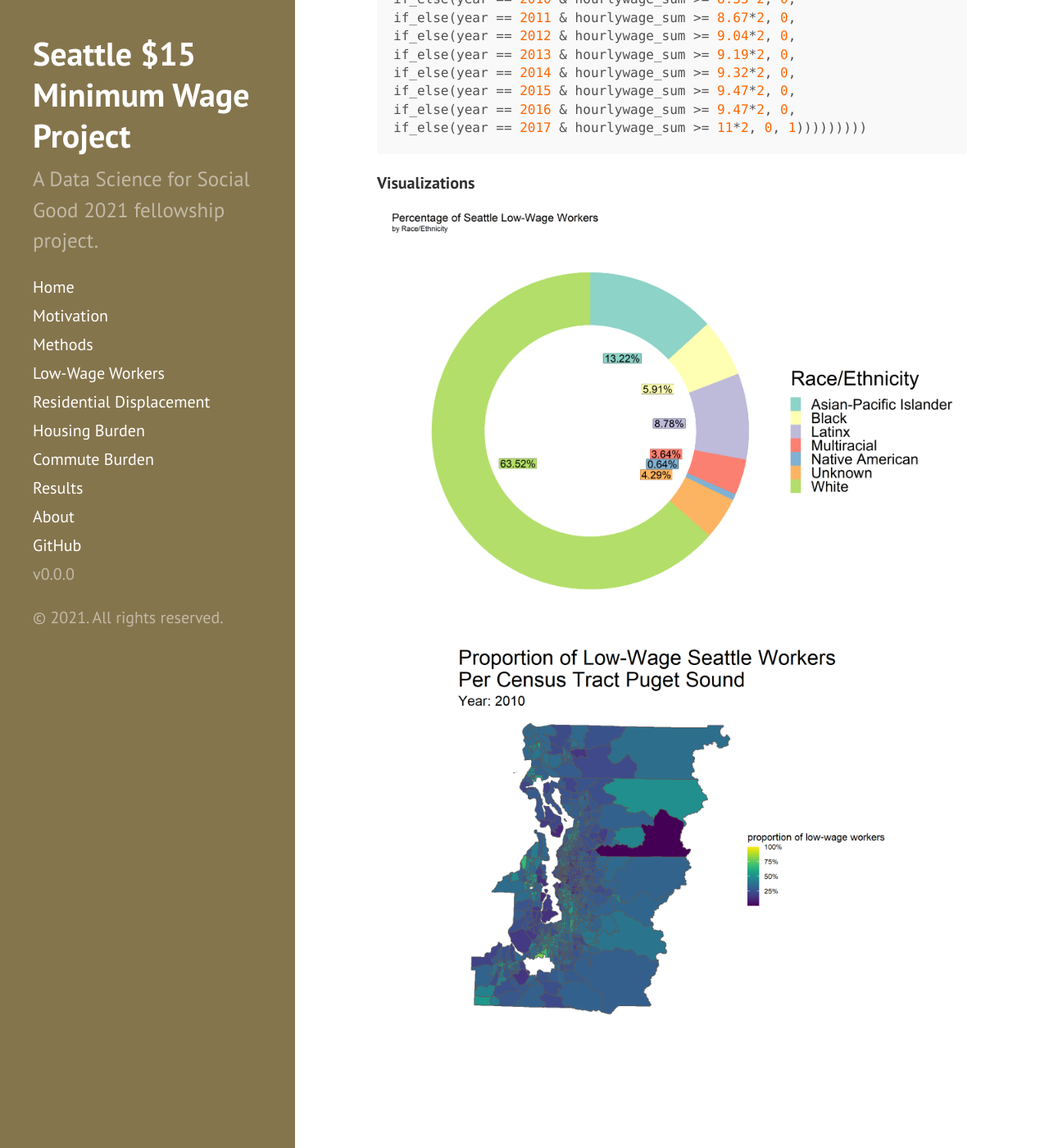
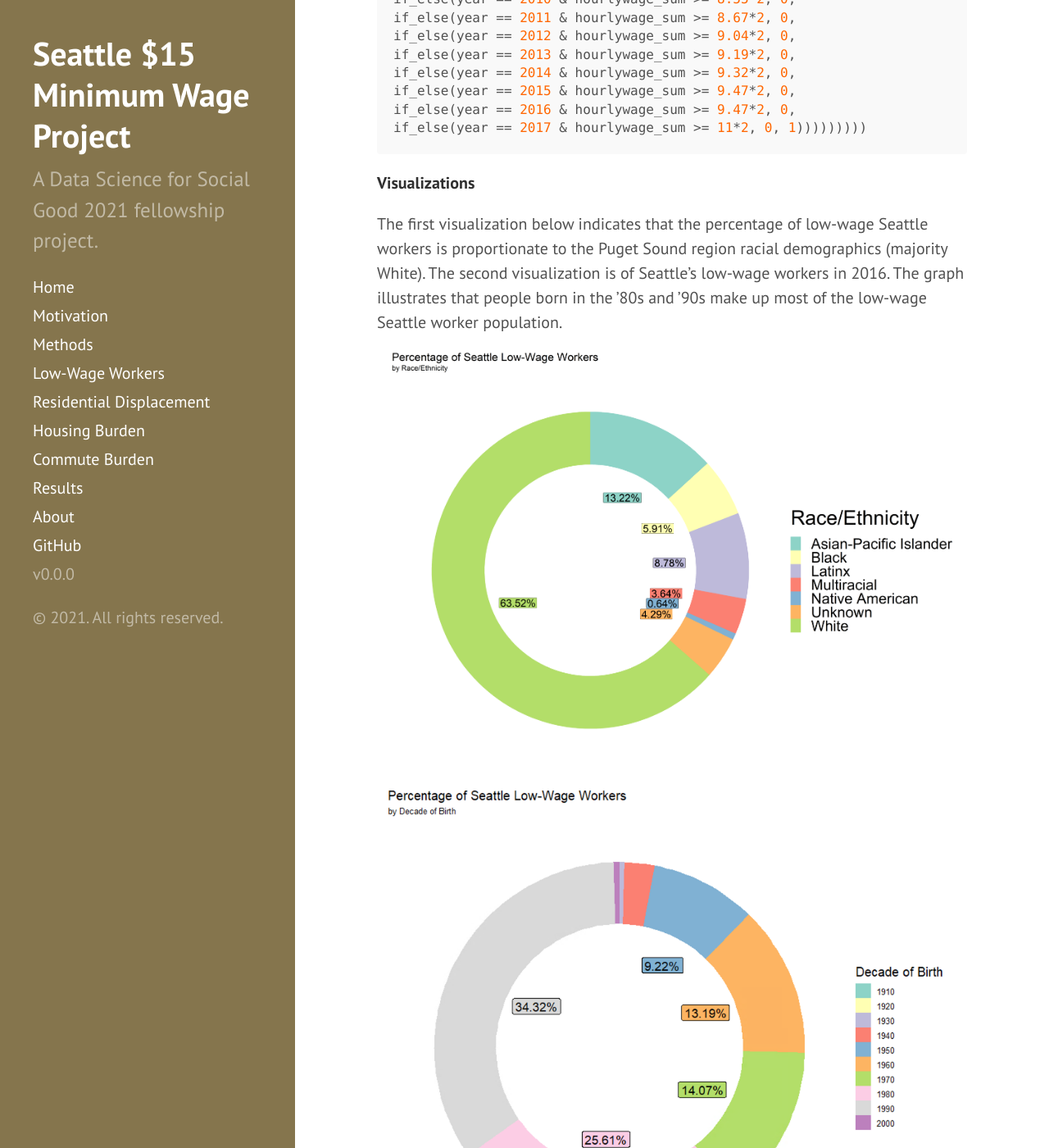
Before and after one commit to uwescience/MinWA, a Jekyll site: the page built from Low-Wage Workers.md, in a window 1280 px wide and 1400 px high, scrolled down 1827 px. Shown: the whole window at 82% size. Built offline with Jekyll 4.4.1, drawn with Linux system fonts in a browser that asks for light colours; some of the changed text lies outside the part shown.

Commit message:
minor edits to lw section

```diff
--- a/Low-Wage Workers.md
+++ b/Low-Wage Workers.md
@@ -47,8 +47,14 @@ if_else(year == 2017 & hourlywage_sum >= 11*2, 0, 1)))))))))
 
 **Visualizations**
 
+The first visualization below indicates that the percentage of low-wage Seattle workers is proportionate to the Puget Sound region racial demographics (majority White). The second visualization is of Seattle’s low-wage workers in 2016. The graph illustrates that people born in the ’80s and ’90s make up most of the low-wage Seattle worker population.
+
 <img src="{{ site.url }}{{ site.baseurl }}/assets/img/donut_race.png">
 
 
+<img src="{{ site.url }}{{ site.baseurl }}/assets/img/Donut_age.png">
+
+
+From 2010 to 2016, the animated map shows that Seattle's low-wage workers become more prevalent as the years progress. Additionally, it appears that many of the low-wage workers begin to move from Seattle to the outskirts of King County and beyond.
 
 <img src="{{ site.url }}{{ site.baseurl }}/assets/img/anim_map.gif">
```
Also changed, not shown: assets/img/Donut_age.png (added).
